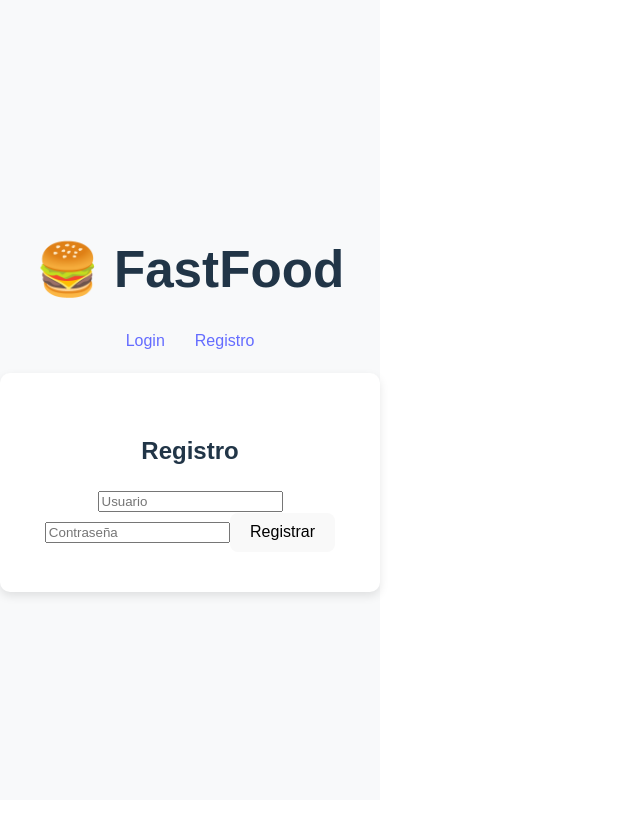
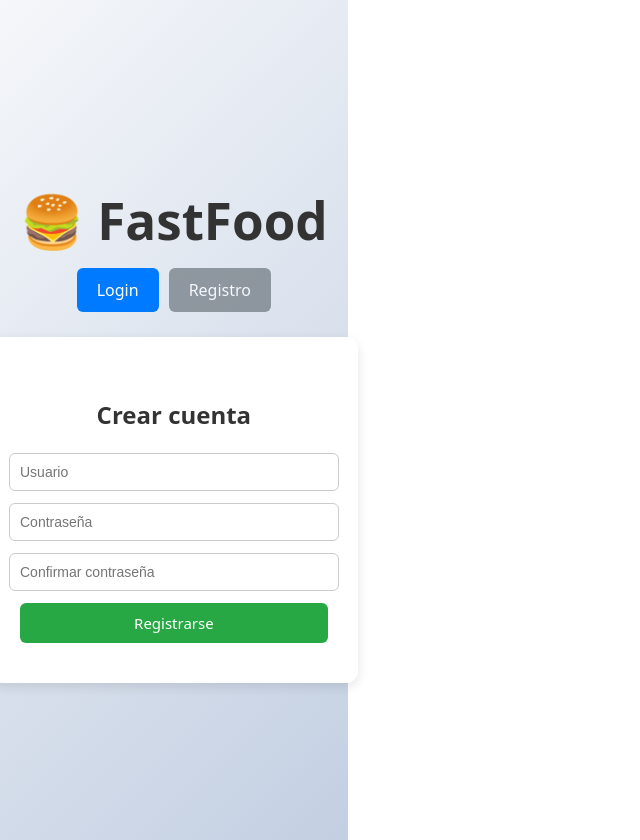
Before and after one commit to SebastianMendoza12/mi_proyecto, a React app in the folder frontend/: page /register in a window 1280 px wide. Shown: the whole page, without its empty margins (0-640 px from the left). Before the commit the page ends 800 px from the top, so only its background shows below. Built offline with nearby package versions, Linux system fonts and the light colour scheme; no server answers; the HTML template or start-up script is replaced by a standard one.

Commit message:
frontend

```diff
--- a/frontend/src/App.jsx
+++ b/frontend/src/App.jsx
@@ -1,6 +1,46 @@
-import { BrowserRouter as Router, Routes, Route, Link } from "react-router-dom";
+import { BrowserRouter as Router, Routes, Route, Link, useLocation } from "react-router-dom";
 import Login from "./pages/Login";
 import Register from "./pages/Register";
+
+function Navbar() {
+  const location = useLocation();
+
+  const isLogin = location.pathname === "/login" || location.pathname === "/";
+  const isRegister = location.pathname === "/register";
+
+  return (
+    <nav style={{ marginBottom: "25px", display: "flex", gap: "10px" }}>
+      <Link
+        to="/login"
+        style={{
+          pointerEvents: isLogin ? "none" : "auto",
+          backgroundColor: isLogin ? "#6c757d" : "#007bff",
+          color: "white",
+          padding: "10px 20px",
+          borderRadius: "6px",
+          textDecoration: "none",
+          opacity: isLogin ? 0.7 : 1,
+        }}
+      >
+        Login
+      </Link>
+      <Link
+        to="/register"
+        style={{
+          pointerEvents: isRegister ? "none" : "auto",
+          backgroundColor: isRegister ? "#6c757d" : "#007bff",
+          color: "white",
+          padding: "10px 20px",
+          borderRadius: "6px",
+          textDecoration: "none",
+          opacity: isRegister ? 0.7 : 1,
+        }}
+      >
+        Registro
+      </Link>
+    </nav>
+  );
+}
 
 function App() {
   return (
@@ -12,26 +52,20 @@ function App() {
           alignItems: "center",
           justifyContent: "center",
           minHeight: "100vh",
-          backgroundColor: "#f8f9fa",
-          fontFamily: "Arial, sans-serif",
+          background: "linear-gradient(135deg, #f5f7fa, #c3cfe2)",
+          padding: "20px",
         }}
       >
-        <h1 style={{ marginBottom: "30px" }}>🍔 FastFood</h1>
-
-        {/* Enlaces de navegación */}
-        <nav style={{ marginBottom: "20px" }}>
-          <Link to="/login" style={{ margin: "0 15px" }}>Login</Link>
-          <Link to="/register" style={{ margin: "0 15px" }}>Registro</Link>
-        </nav>
-
+        <h1 style={{ marginBottom: "20px", color: "#333" }}>🍔 FastFood</h1>
+        <Navbar />
         <div
           style={{
             background: "#fff",
-            padding: "40px",
-            borderRadius: "10px",
-            boxShadow: "0 4px 10px rgba(0,0,0,0.1)",
-            width: "300px",
-            textAlign: "center",
+            padding: "40px 30px",
+            borderRadius: "12px",
+            boxShadow: "0 4px 12px rgba(0,0,0,0.1)",
+            width: "100%",
+            maxWidth: "350px",
           }}
         >
           <Routes>
--- a/frontend/src/pages/Login.jsx
+++ b/frontend/src/pages/Login.jsx
@@ -1,19 +1,25 @@
 import { useState } from "react";
-import { loginUser } from "../services/api";
+import axios from "axios";
 
-export default function Login() {
+function Login() {
   const [username, setUsername] = useState("");
   const [password, setPassword] = useState("");
+  const [loading, setLoading] = useState(false);
 
   const handleLogin = async (e) => {
     e.preventDefault();
+    setLoading(true);
     try {
-      const res = await loginUser({ username, password });
-      localStorage.setItem("access_token", res.data.access);
-      alert("¡Login exitoso!");
+      const res = await axios.post(
+        `${import.meta.env.VITE_API_URL}/login/`,
+        { username, password }
+      );
+      alert("✅ Inicio de sesión exitoso");
+      console.log(res.data);
     } catch (err) {
-      console.error(err);
-      alert("Credenciales inválidas o error en el servidor");
+      alert("❌ Credenciales incorrectas o error del servidor");
+    } finally {
+      setLoading(false);
     }
   };
 
@@ -23,26 +29,52 @@ export default function Login() {
       style={{
         display: "flex",
         flexDirection: "column",
-        gap: "10px",
-        width: "250px",
-        margin: "auto",
-        marginTop: "50px",
+        alignItems: "center",
       }}
     >
-      <h2>Login</h2>
+      <h2 style={{ marginBottom: "20px", color: "#333" }}>Iniciar sesión</h2>
+
       <input
         type="text"
         placeholder="Usuario"
         value={username}
         onChange={(e) => setUsername(e.target.value)}
+        style={inputStyle}
+        required
       />
       <input
         type="password"
         placeholder="Contraseña"
         value={password}
         onChange={(e) => setPassword(e.target.value)}
+        style={inputStyle}
+        required
       />
-      <button type="submit">Ingresar</button>
+      <button type="submit" style={buttonStyle} disabled={loading}>
+        {loading ? "Ingresando..." : "Entrar"}
+      </button>
     </form>
   );
 }
+
+const inputStyle = {
+  width: "100%",
+  padding: "10px",
+  marginBottom: "12px",
+  borderRadius: "6px",
+  border: "1px solid #ccc",
+  fontSize: "14px",
+};
+
+const buttonStyle = {
+  width: "100%",
+  backgroundColor: "#007bff",
+  color: "white",
+  border: "none",
+  padding: "10px",
+  borderRadius: "6px",
+  cursor: "pointer",
+  fontSize: "15px",
+};
+
+export default Login;
--- a/frontend/src/pages/Register.jsx
+++ b/frontend/src/pages/Register.jsx
@@ -1,40 +1,95 @@
 import { useState } from "react";
-import { registerUser } from "../services/api";
+import axios from "axios";
 
-export default function Register() {
+function Register() {
   const [username, setUsername] = useState("");
   const [password, setPassword] = useState("");
+  const [confirm, setConfirm] = useState("");
+  const [loading, setLoading] = useState(false);
 
   const handleRegister = async (e) => {
     e.preventDefault();
+
+    if (password !== confirm) {
+      alert("⚠️ Las contraseñas no coinciden");
+      return;
+    }
+
+    setLoading(true);
     try {
-      await registerUser({ username, password });
-      alert("Usuario registrado correctamente");
+      const res = await axios.post(
+        `${import.meta.env.VITE_API_URL}/auth/register/`,
+        { username, password }
+      );
+      alert("✅ Registro exitoso");
+      console.log(res.data);
     } catch (err) {
-      if (err.response) {
-        alert("Error en registro: " + (err.response.data.error || "Error desconocido"));
-      } else {
-        alert("No se pudo conectar con el servidor");
-      }
+      alert("❌ Error al registrar (usuario ya existe o servidor caído)");
+    } finally {
+      setLoading(false);
     }
   };
 
   return (
-    <form onSubmit={handleRegister}>
-      <h2>Registro</h2>
+    <form
+      onSubmit={handleRegister}
+      style={{
+        display: "flex",
+        flexDirection: "column",
+        alignItems: "center",
+      }}
+    >
+      <h2 style={{ marginBottom: "20px", color: "#333" }}>Crear cuenta</h2>
+
       <input
         type="text"
         placeholder="Usuario"
         value={username}
         onChange={(e) => setUsername(e.target.value)}
+        style={inputStyle}
+        required
       />
       <input
         type="password"
         placeholder="Contraseña"
         value={password}
         onChange={(e) => setPassword(e.target.value)}
+        style={inputStyle}
+        required
       />
-      <button type="submit">Registrar</button>
+      <input
+        type="password"
+        placeholder="Confirmar contraseña"
+        value={confirm}
+        onChange={(e) => setConfirm(e.target.value)}
+        style={inputStyle}
+        required
+      />
+      <button type="submit" style={buttonStyle} disabled={loading}>
+        {loading ? "Creando cuenta..." : "Registrarse"}
+      </button>
     </form>
   );
 }
+
+const inputStyle = {
+  width: "100%",
+  padding: "10px",
+  marginBottom: "12px",
+  borderRadius: "6px",
+  border: "1px solid #ccc",
+  fontSize: "14px",
+};
+
+const buttonStyle = {
+  width: "100%",
+  backgroundColor: "#28a745",
+  color: "white",
+  border: "none",
+  padding: "10px",
+  borderRadius: "6px",
+  cursor: "pointer",
+  fontSize: "15px",
+};
+
+export default Register;
```
